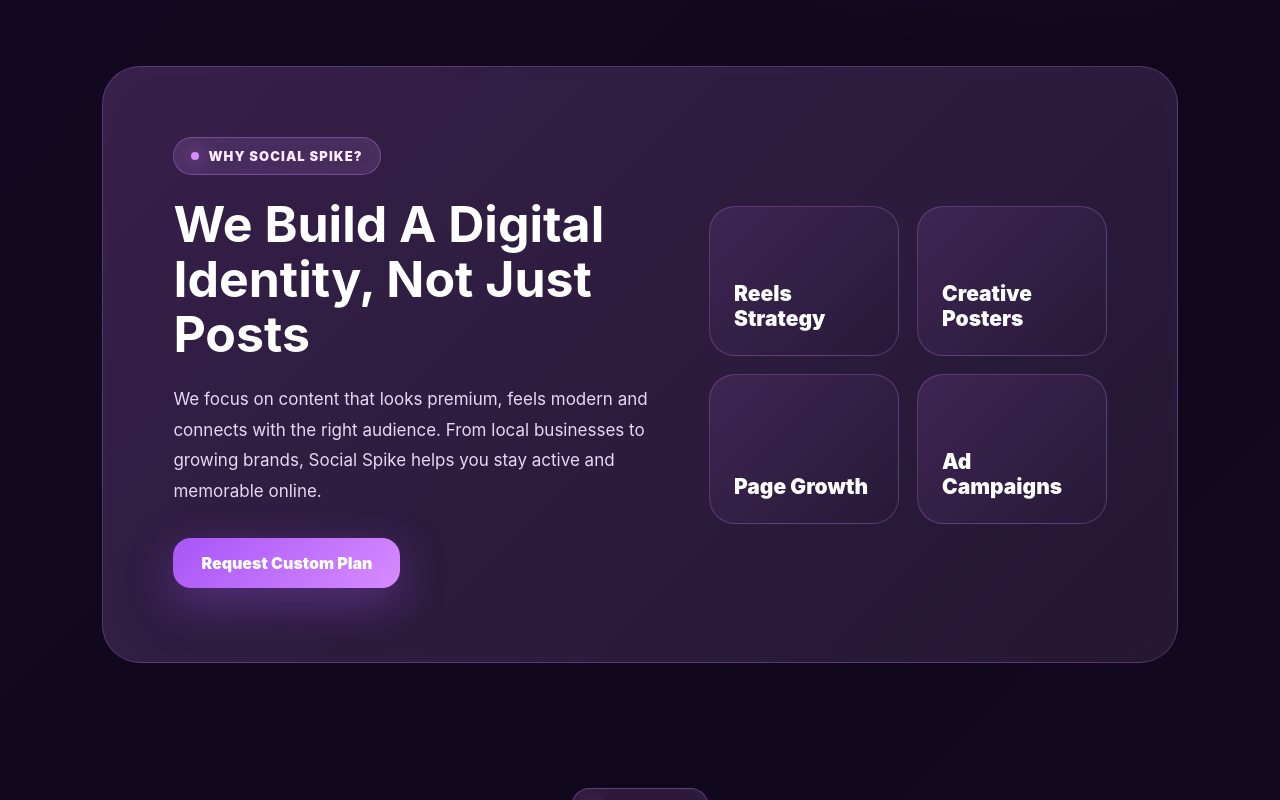
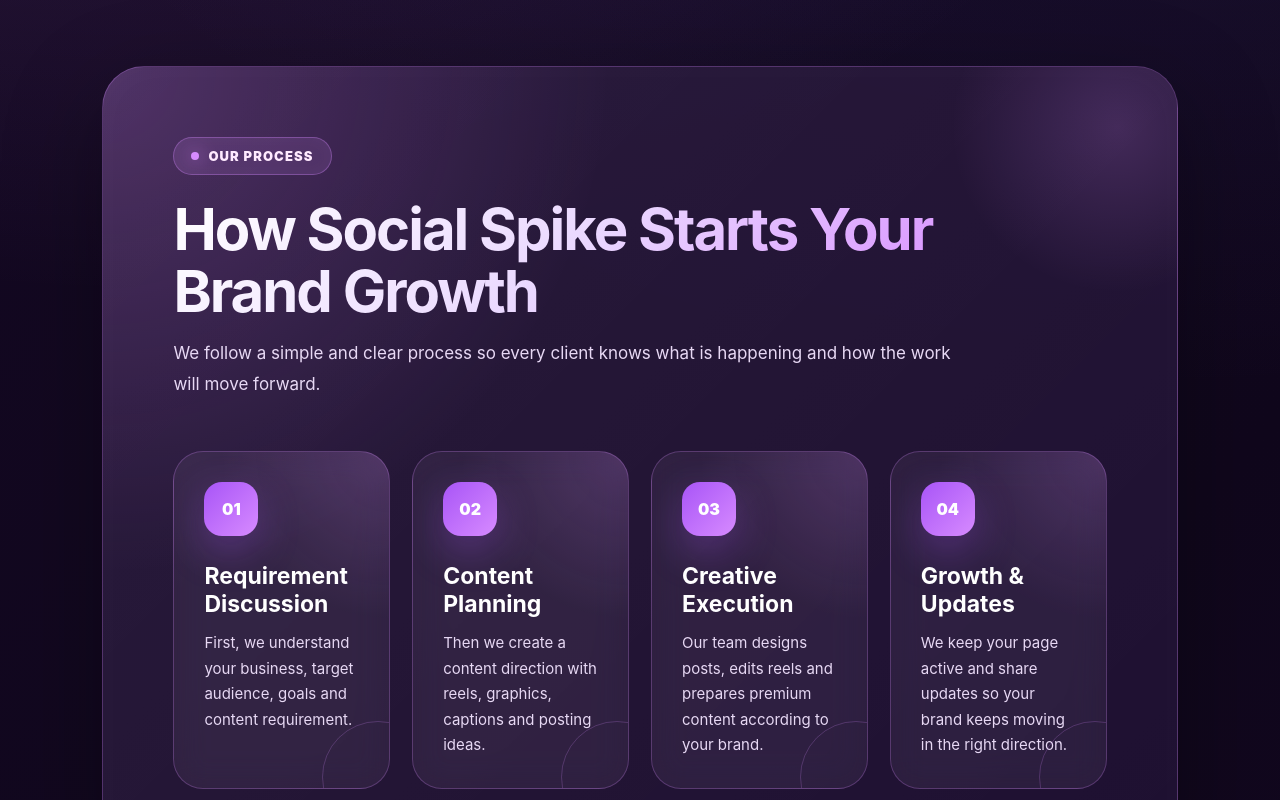
Before and after one commit to kunalgautam15/social-spike, a React (Vite) app: page / in a window 1280 px wide. Shown: the part 1640-2440 px from the top of the page. Built offline with nearby package versions, Linux system fonts and the light colour scheme.

Commit message:
Added premium process section

```diff
--- a/src/components/ScrollAnimations.jsx
+++ b/src/components/ScrollAnimations.jsx
@@ -3,7 +3,7 @@ import { useEffect } from "react";
 function ScrollAnimations() {
   useEffect(() => {
     const animatedElements = document.querySelectorAll(
-      ".section, .card, .growth-section, .work-grid div, .service-card-new, .work-card-new, .package-new-card, .package-note, .work-bottom-cta, .about-new-left, .about-new-right, .contact-left-card, .contact-form-card, .cta-section"
+      ".section, .card, .growth-section, .process-section, .process-step, .work-grid div, .service-card-new, .work-card-new, .package-new-card, .package-note, .work-bottom-cta, .about-new-left, .about-new-right, .contact-left-card, .contact-form-card, .cta-section"
     );
 
     animatedElements.forEach((element) => {
--- a/src/index.css
+++ b/src/index.css
@@ -2861,3 +2861,149 @@ main {
     font-size: 30px;
   }
 }
+/* ============================= */
+/* PREMIUM PROCESS SECTION */
+/* ============================= */
+
+.process-section {
+  margin: 30px 8% 90px;
+  padding: 70px;
+  border-radius: 42px;
+  background:
+    radial-gradient(circle at top left, rgba(215, 139, 255, 0.22), transparent 38%),
+    linear-gradient(135deg, rgba(255, 255, 255, 0.065), rgba(255, 255, 255, 0.025)),
+    rgba(28, 11, 48, 0.84);
+  border: 1px solid rgba(215, 139, 255, 0.28);
+  box-shadow:
+    0 32px 100px rgba(0, 0, 0, 0.3),
+    inset 0 0 45px rgba(255, 255, 255, 0.025);
+  position: relative;
+  overflow: hidden;
+}
+
+.process-section::before {
+  content: "";
+  position: absolute;
+  width: 360px;
+  height: 360px;
+  right: -120px;
+  top: -120px;
+  border-radius: 50%;
+  background: radial-gradient(circle, rgba(215, 139, 255, 0.18), transparent 65%);
+}
+
+.process-heading {
+  max-width: 780px;
+  margin-bottom: 52px;
+  position: relative;
+  z-index: 2;
+}
+
+.process-heading h2 {
+  font-size: clamp(36px, 5vw, 58px);
+  line-height: 1.06;
+  letter-spacing: -2px;
+  margin: 24px 0 16px;
+  background: linear-gradient(135deg, #ffffff, #ead8ff, var(--purple-light));
+  -webkit-background-clip: text;
+  -webkit-text-fill-color: transparent;
+}
+
+.process-heading p {
+  color: var(--gray);
+  font-size: 17px;
+  line-height: 1.8;
+}
+
+.process-timeline {
+  display: grid;
+  grid-template-columns: repeat(4, 1fr);
+  gap: 22px;
+  position: relative;
+  z-index: 2;
+}
+
+.process-step {
+  min-height: 260px;
+  padding: 30px;
+  border-radius: 30px;
+  background:
+    radial-gradient(circle at top right, rgba(215, 139, 255, 0.18), transparent 42%),
+    rgba(255, 255, 255, 0.052);
+  border: 1px solid rgba(215, 139, 255, 0.25);
+  backdrop-filter: blur(16px);
+  -webkit-backdrop-filter: blur(16px);
+  transition: 0.4s ease;
+  position: relative;
+  overflow: hidden;
+}
+
+.process-step::after {
+  content: "";
+  position: absolute;
+  width: 110px;
+  height: 110px;
+  right: -45px;
+  bottom: -45px;
+  border-radius: 50%;
+  border: 1px solid rgba(215, 139, 255, 0.22);
+}
+
+.process-step:hover {
+  transform: translateY(-12px) scale(1.02);
+  border-color: rgba(215, 139, 255, 0.72);
+  box-shadow: 0 24px 70px rgba(168, 85, 247, 0.2);
+}
+
+.process-step span {
+  width: 54px;
+  height: 54px;
+  border-radius: 18px;
+  display: flex;
+  align-items: center;
+  justify-content: center;
+  background: linear-gradient(135deg, var(--purple), var(--purple-light));
+  color: white;
+  font-size: 16px;
+  font-weight: 950;
+  box-shadow: 0 15px 42px rgba(168, 85, 247, 0.32);
+}
+
+.process-step h3 {
+  font-size: 23px;
+  margin: 26px 0 12px;
+  color: white;
+}
+
+.process-step p {
+  color: var(--gray);
+  line-height: 1.7;
+  font-size: 15px;
+}
+
+@media (max-width: 1100px) {
+  .process-section {
+    padding: 45px 26px;
+    margin-left: 6%;
+    margin-right: 6%;
+  }
+
+  .process-timeline {
+    grid-template-columns: 1fr 1fr;
+  }
+}
+
+@media (max-width: 650px) {
+  .process-section {
+    padding: 38px 22px;
+    border-radius: 32px;
+  }
+
+  .process-timeline {
+    grid-template-columns: 1fr;
+  }
+
+  .process-step {
+    min-height: auto;
+  }
+}
--- a/src/pages/Home.jsx
+++ b/src/pages/Home.jsx
@@ -96,6 +96,55 @@ function Home() {
         </div>
       </section>
 
+      <section className="process-section">
+        <div className="process-heading">
+          <span className="section-tag">Our Process</span>
+          <h2>How Social Spike Starts Your Brand Growth</h2>
+          <p>
+            We follow a simple and clear process so every client knows what is
+            happening and how the work will move forward.
+          </p>
+        </div>
+
+        <div className="process-timeline">
+          <div className="process-step">
+            <span>01</span>
+            <h3>Requirement Discussion</h3>
+            <p>
+              First, we understand your business, target audience, goals and
+              content requirement.
+            </p>
+          </div>
+
+          <div className="process-step">
+            <span>02</span>
+            <h3>Content Planning</h3>
+            <p>
+              Then we create a content direction with reels, graphics, captions
+              and posting ideas.
+            </p>
+          </div>
+
+          <div className="process-step">
+            <span>03</span>
+            <h3>Creative Execution</h3>
+            <p>
+              Our team designs posts, edits reels and prepares premium content
+              according to your brand.
+            </p>
+          </div>
+
+          <div className="process-step">
+            <span>04</span>
+            <h3>Growth & Updates</h3>
+            <p>
+              We keep your page active and share updates so your brand keeps
+              moving in the right direction.
+            </p>
+          </div>
+        </div>
+      </section>
+
       <section className="growth-section">
         <div>
           <span className="section-tag">Why Social Spike?</span>
```
